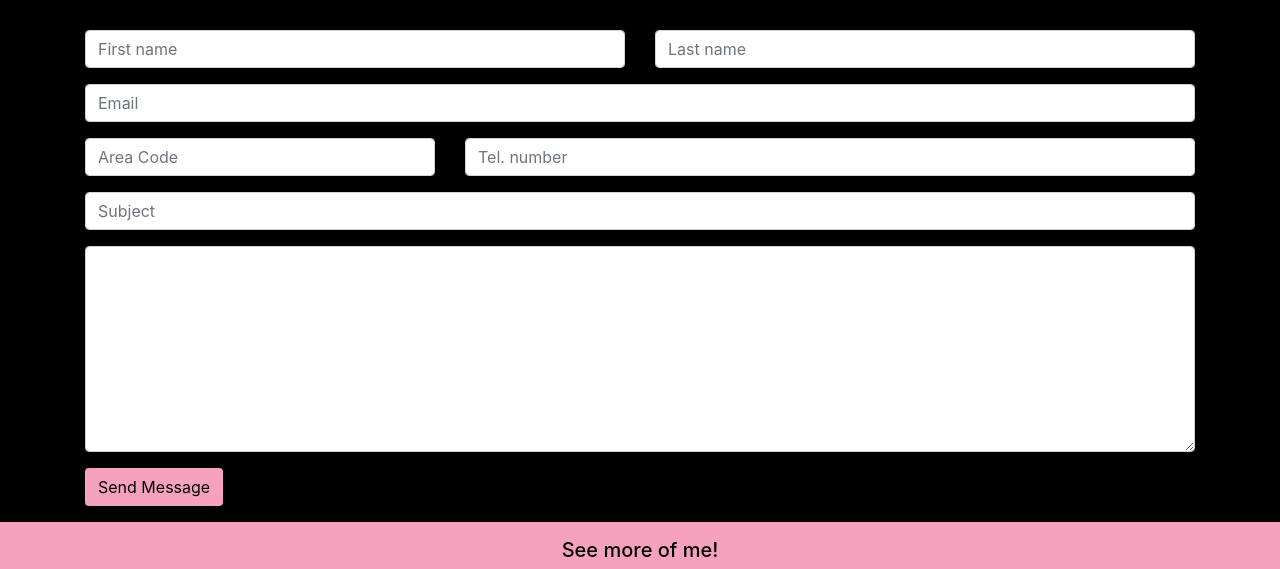
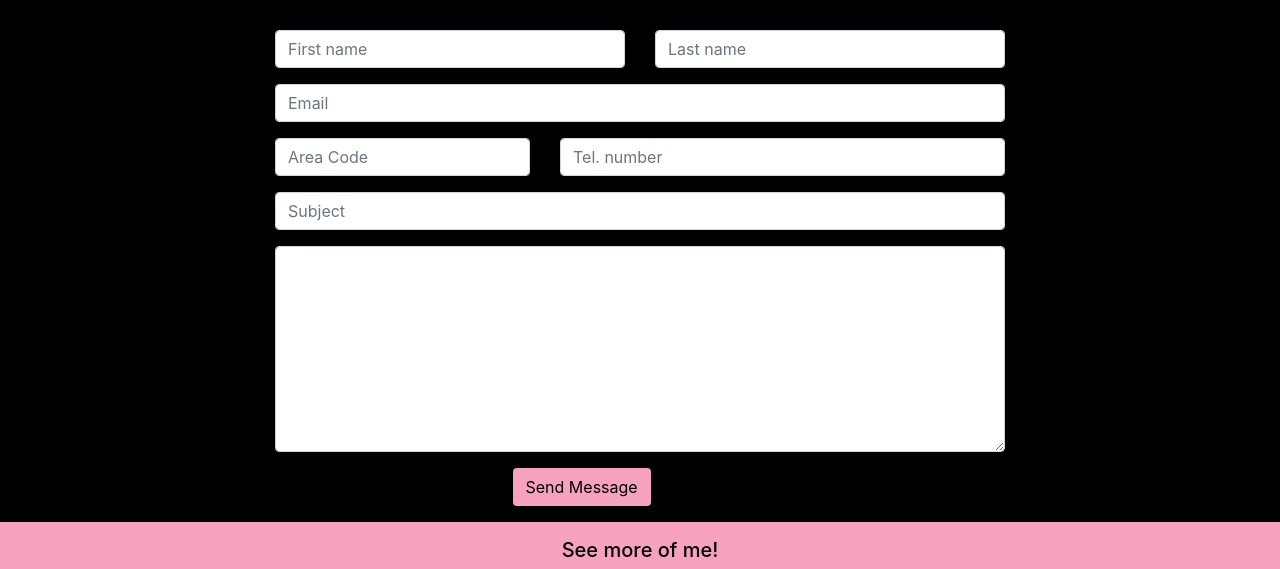
Before and after one commit to peytono/edieOwen, a website: page contact.html in a window 1280 px wide. Shown: the part 145-714 px from the top of the page. Drawn offline with nearby package versions, Linux system fonts and the light colour scheme; a web font is replaced by a local one.

Commit message:
alignment fixes

```diff
--- a/contact.html
+++ b/contact.html
@@ -36,39 +36,39 @@
                 <hr />
             </div>
             <form>
-                <div class="form-group row">
-                    <div class="col">
+                <div class="form-group row justify-content-center">
+                    <div class="col col-lg-4">
                         <input type="text" class="form-control" id="firstName" name="firstName" placeholder="First name">
                     </div>
-                    <div class="col">
+                    <div class="col col-lg-4">
                         <input type="text" class="form-control" id="lastName" name="lastName" placeholder="Last name">
                     </div>
                 </div>
-                <div class="form-group row">
-                    <div class="col">
+                <div class="form-group row justify-content-center">
+                    <div class="col col-lg-8">
                         <input type="email" class="form-control" id="email" name="email" placeholder="Email">
                     </div>
                 </div>
-                <div class="form-group row">
-                    <div class="col-4">
+                <div class="form-group row justify-content-center">
+                    <div class="col-4 col-lg-3">
                         <input type="tel" class="form-control" id="areaCode" name="areaCode" placeholder="Area Code" />
                     </div>
-                    <div class="col">
+                    <div class="col col-lg-5 justify-content-center">
                         <input type="tel" class="form-control" name="telNum" placeholder="Tel. number" />
                     </div>
                 </div>
-                <div class="form-group row">
-                    <div class="col">
+                <div class="form-group row justify-content-center">
+                    <div class="col col-lg-8">
                         <input type="text" class="form-control" id="subject" name="subject" placeholder="Subject" />
                     </div>
                 </div>
-                <div class="form-group row">
-                    <div class="col">
+                <div class="form-group row justify-content-center">
+                    <div class="col col-lg-8">
                         <textarea class="form-control" id="message" name="message" rows="8"></textarea>
                     </div>
                 </div>
-                <div class="form-group row">
-                    <div class="col">
+                <div class="form-group row justify-content-center">
+                    <div class="col-lg-3">
                         <button type="submit" class="btn btn-pink">Send Message </button>
                     </div>
                 </div>
--- a/css/styles.scss
+++ b/css/styles.scss
@@ -29,7 +29,8 @@ h1, h2, h6, p {
     margin: auto;
 }
 
-.border-bottom {
-    color: $color-pink;
-
+div{
+    .border-bottom {
+        color: $color-pink;
+    }
 }
```
Also changed, not shown: about.html (+4 -4 lines), index.html (+3 -3 lines), package.json (+7 -3 lines), css/styles.css, 1 other file.
